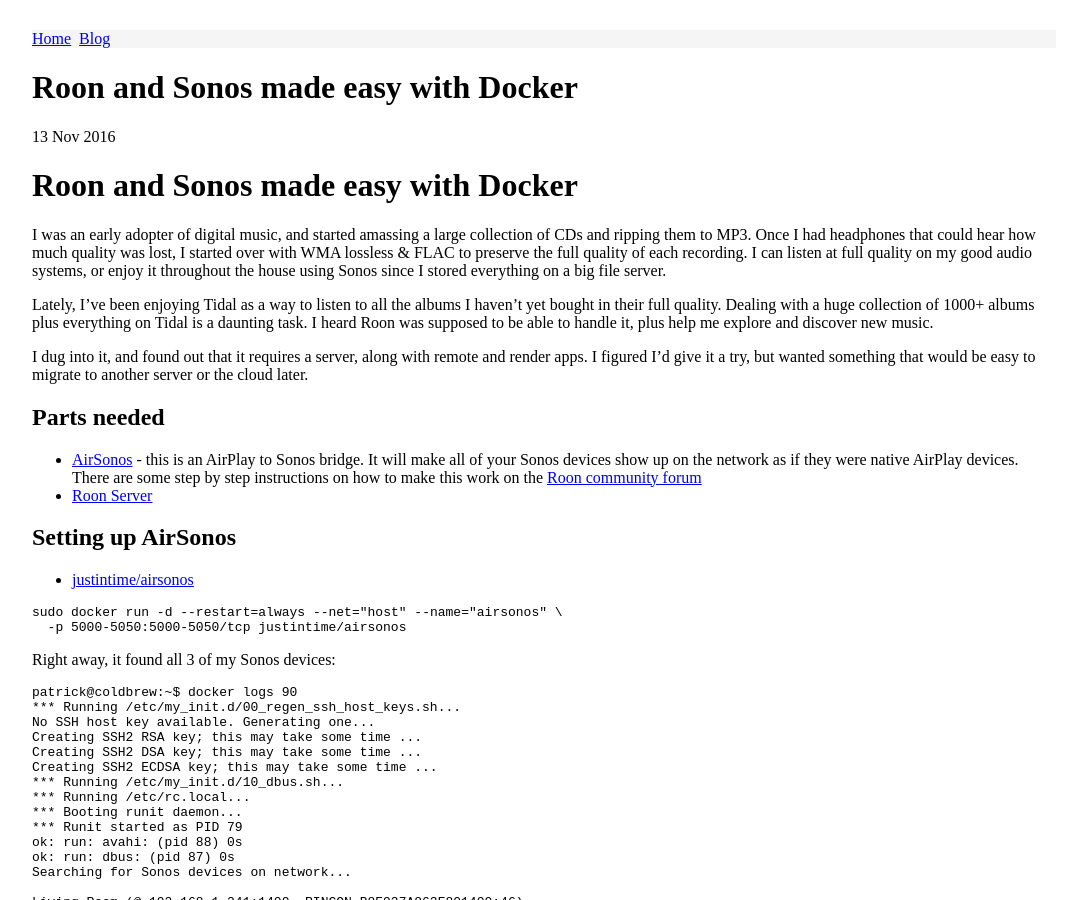
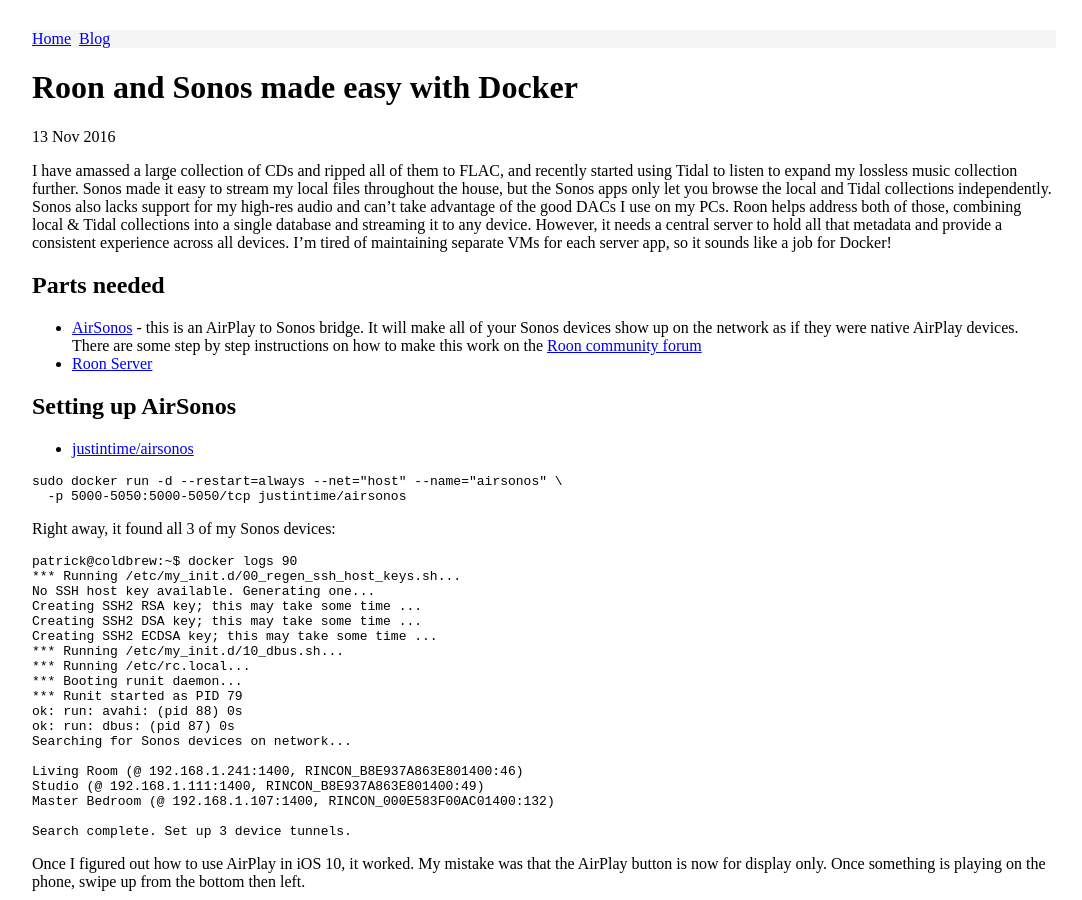
Before and after one commit to PatrickLang/patricklang.github.io, a Jekyll site: the page built from _posts/2016-11-13-roon.md, in a window 1280 px wide and 900 px high. Shown: the whole window, without its empty margins (96-1178 px from the left). Built offline with Jekyll 4.4.1, drawn with Linux system fonts in a browser that asks for light colours.

Commit message:
Fix excerpt for Roon post

```diff
--- a/_posts/2016-11-13-roon.md
+++ b/_posts/2016-11-13-roon.md
@@ -4,14 +4,8 @@
 date: 2016-11-13
 ---
 
+I have amassed a large collection of CDs and ripped all of them to FLAC, and recently started using Tidal to listen to expand my lossless music collection further. Sonos made it easy to stream my local files throughout the house, but the Sonos apps only let you browse the local and Tidal collections independently. Sonos also lacks support for my high-res audio and can't take advantage of the good DACs I use on my PCs. Roon helps address both of those, combining local & Tidal collections into a single database and streaming it to any device. However, it needs a central server to hold all that metadata and provide a consistent experience across all devices. I'm tired of maintaining separate VMs for each server app, so it sounds like a job for Docker!
 
-# Roon and Sonos made easy with Docker
-
-I was an early adopter of digital music, and started amassing a large collection of CDs and ripping them to MP3. Once I had headphones that could hear how much quality was lost, I started over with WMA lossless & FLAC to preserve the full quality of each recording. I can listen at full quality on my good audio systems, or enjoy it throughout the house using Sonos since I stored everything on a big file server.
-
-Lately, I've been enjoying Tidal as a way to listen to all the albums I haven't yet bought in their full quality. Dealing with a huge collection of 1000+ albums plus everything on Tidal is a daunting task. I heard Roon was supposed to be able to handle it, plus help me explore and discover new music.
-
-I dug into it, and found out that it requires a server, along with remote and render apps. I figured I'd give it a try, but wanted something that would be easy to migrate to another server or the cloud later.
 
 ## Parts needed
 
```
